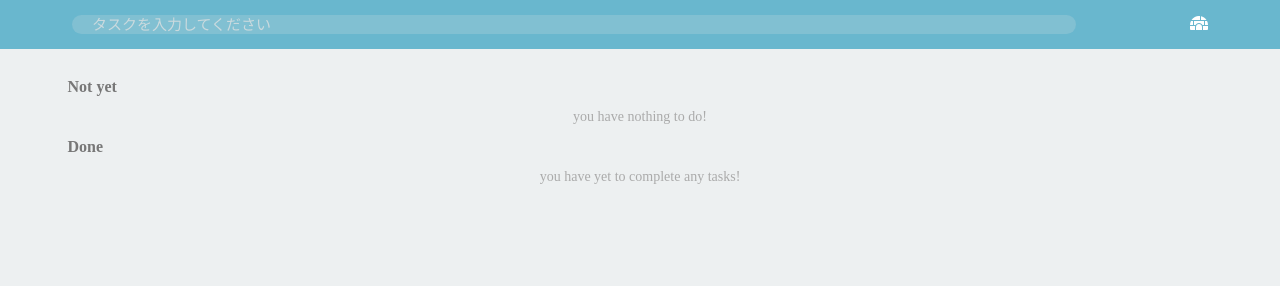
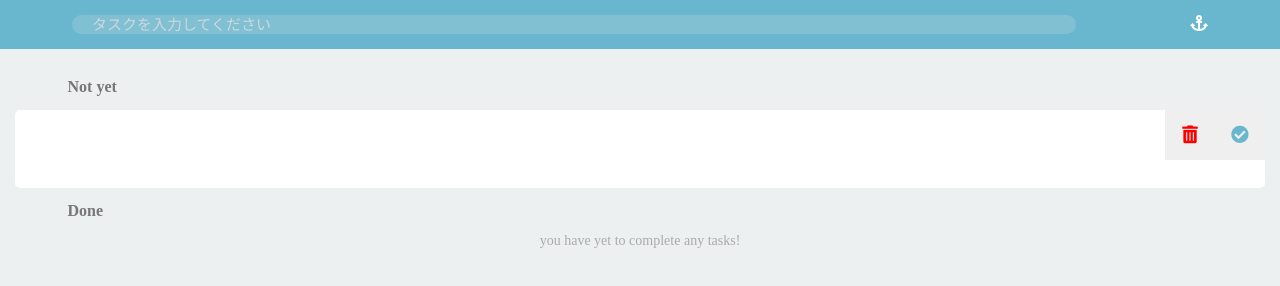
Before and after one commit to sokosha/todo, a plain HTML site: page index.html in a window 1280 px wide. Both pictures are taken after a click on the icon 1199 px from the left and 24 px from the top of the page. Drawn offline with Linux system fonts and the light colour scheme.

Commit message:
add commit

```diff
--- a/assets/css/style.css
+++ b/assets/css/style.css
@@ -55,6 +55,43 @@ header i:hover{
   height: 50px;
 }
 
+.list li:last-child{
+  margin-bottom: 0;
+}
+/*listの右側のボタンたち*/
+.list li .buttons{
+  width: 100px;
+  height: 50px;
+  position: absolute;
+  top: 0;
+  right: 0;
+}
+
+.list li .buttons button{
+  width: 50px;
+  height: 50px;
+  position: relative;
+  border: none;
+  cursor: pointer;
+}
+/*ボタンとボタンの境界線*/
+.done:before{
+  content: '';
+  width: 1px;
+  height: 30px;
+  background-color: #edf0f1;
+  position: absolute;
+  top: 10px;
+  left: 0;
+}
+.list .remove{
+  color: #f00;
+}
+.list .done{
+  color: #69b7ce;
+}
+
+
 /*完了済み一覧*/
 #not-yet:empty:after{
   content: 'you have nothing to do!';
--- a/assets/js/app.js
+++ b/assets/js/app.js
@@ -0,0 +1,99 @@
+//格納用の配列
+let data = {
+  task:[],
+  done:[]
+}
+
+// アイコンをここに用意しますよ
+let removeIcon = '<i class="fas fa-trash-alt fa-lg"></i>';
+let doneIcon = '<i class="fas fa-check-circle fa-lg"></i>';
+
+// addボタン押した時の挙動
+document.getElementById('add').addEventListener('click',function(){
+  let value = document.getElementById('task').value;
+  // console.log(value);
+  addTask(value);
+
+  console.log(data.task);
+});
+
+//---------------関数------------------
+//タスクをデータに格納
+function addTask(value){
+
+  //データ(valueの中身)を配列に格納
+  data.task.push(value);
+
+  addTaskToDOM(value);
+}
+
+
+//画面に登録したいタスクを表示する為の関数
+function addTaskToDOM(text,isDone){
+
+//doneタスクか、not-yetタスクか、判定させる
+let list;
+if(isDone){
+  list = document.getElementById('done');
+}else{
+  list = document.getElementById('not-yet');
+}
+//liタグを作成
+  //変数taskにliタグを作成して挿入
+  let task = document.createElement('li');
+  //liタグのテキストに引数textを挿入
+  task.textContent = text;
+
+  // console.log(task);
+//divタグ作成
+  let buttons = document.createElement('div');
+  buttons.className = 'buttons';
+
+
+//ボタンを作成（追加）
+//削除ボタン
+  let remove = document.createElement('button');
+
+//css後から書くよ
+remove.classList.add('remove');
+//HTMLに追加
+remove.innerHTML = removeIcon;
+//押された時の処理
+remove.addEventListener('click',removeTask);
+
+//完了ボタン
+let done = document.createElement('button');
+//HTMLに追加
+done.innerHTML = doneIcon;
+done.classList.add('done');
+
+
+//DOMの組み立て
+buttons.appendChild(remove);
+buttons.appendChild(done);
+task.appendChild(buttons);
+
+//組み立てたDOMを挿入
+list.insertBefore(task,list.childNodes[0]);
+
+}
+
+function removeTask(){
+  let task = this.parentNode.parentNode;
+  let id = task.parentNode.id;
+  let value = task.textContent;
+
+  //画面から削除
+  task.remove();
+  //配列から削除
+  if(id === 'not-yet'){
+    data.task.splice(data.task.indexOf(value),1);
+  }else{
+    data.done.splice(data.done.indexOf(value),1);
+
+  }
+}
+
+function doneTask(){
+
+}
--- a/index.html
+++ b/index.html
@@ -10,7 +10,7 @@
 <body>
   <header>
     <input type="text" id="task" placeholder="タスクを入力してください">
-    <i id="add" class="fas fa-igloo"></i>
+    <i id="add" class="fas fa-anchor"></i>
   </header>
 
   <main class="container">
```
